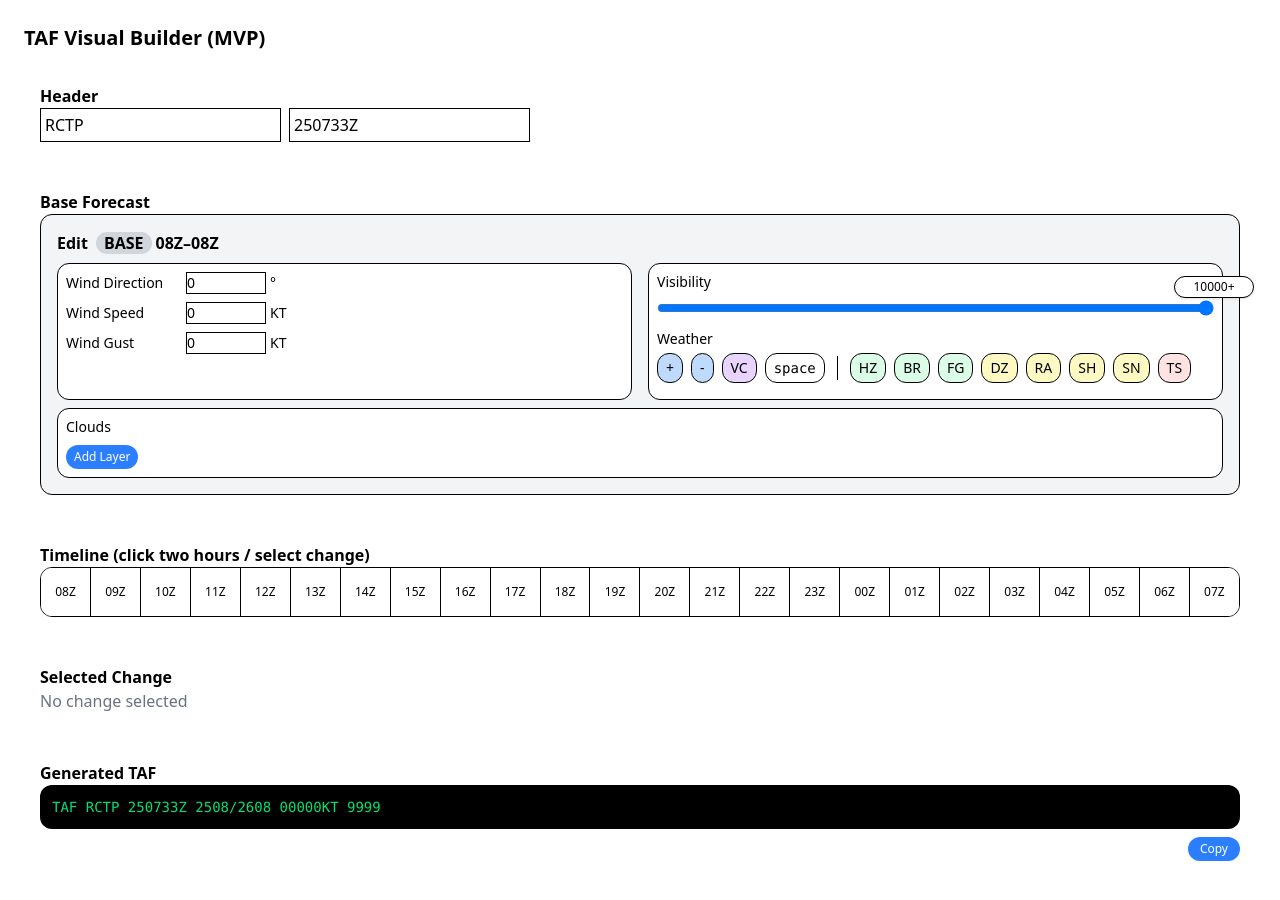
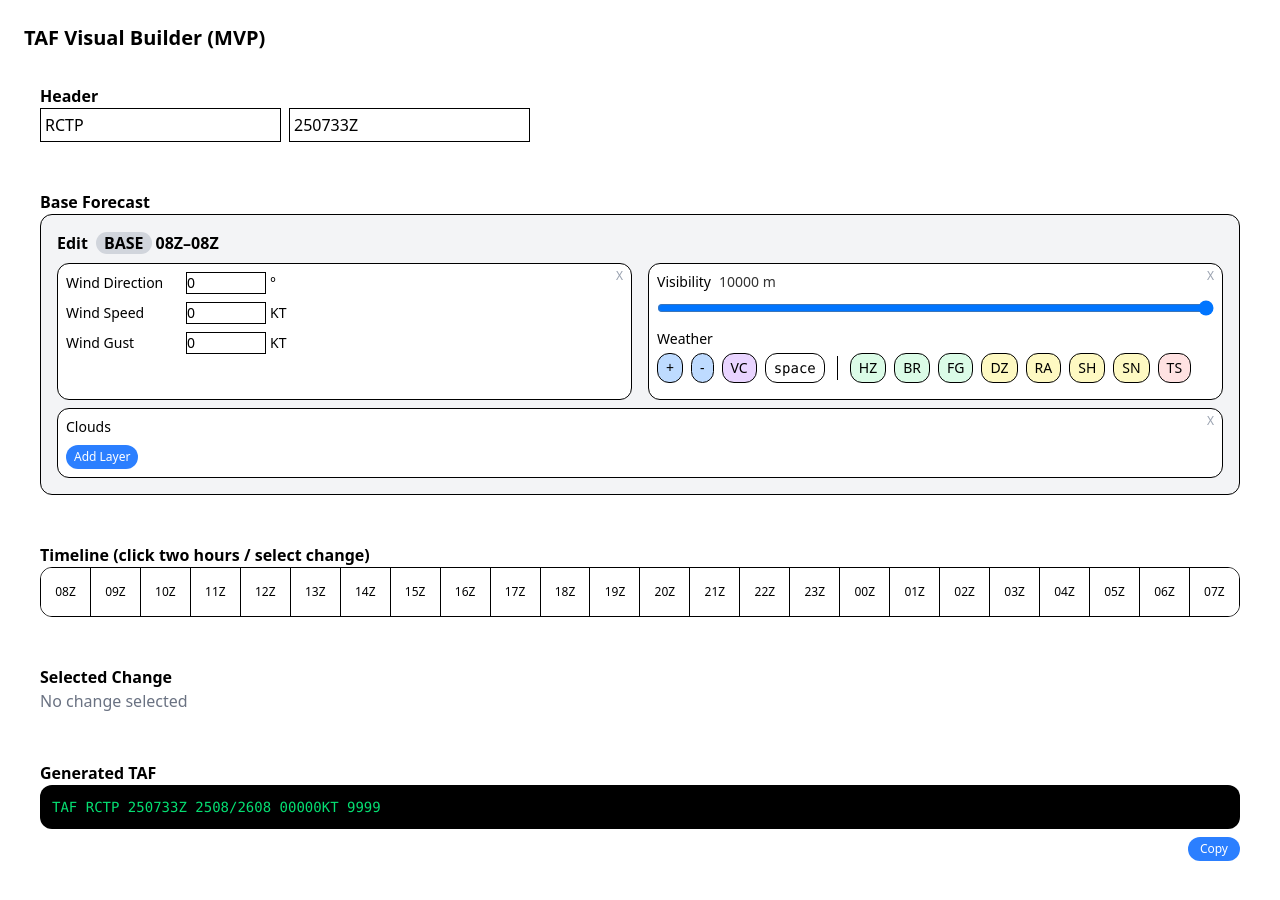
Before and after one commit to sprangdes/taf-visual-builder, a React (Vite) app: page / in a window 1280 px wide. Built offline with nearby package versions, Linux system fonts and the light colour scheme.

Commit message:
更新 ChangeEditor 組件以改善按鈕顯示邏輯，移除不必要的 isChange 狀態，簡化條件判斷

```diff
--- a/src/TafBuilder.tsx
+++ b/src/TafBuilder.tsx
@@ -318,7 +318,6 @@ function ChangeEditor({ change, onUpdate, showActionButtons = false, onDelete, o
 
   // Each section enabled state: base forecast always enabled; for changes, default to disabled
   const isBase = !("type" in change);
-  const isChange = !isBase;
   // Use enabledBlocks in state if present, else fallback to isBase
   // enabledBlocks: { wind: boolean, vis: boolean, clouds: boolean }
   const enabledBlocks =
@@ -573,10 +572,8 @@ function ChangeEditor({ change, onUpdate, showActionButtons = false, onDelete, o
 
       <div className="flex gap-4 mb-2">
         {/* Wind Section */}
-        <div className={`flex-1 border p-2 rounded-xl flex flex-col gap-2 bg-white relative ${
-          isChange && !windEnabled ? "opacity-60 bg-gray-300 pointer-events-none relative grayscale" : ""
-        }`}>
-          {isChange && windEnabled && (
+        <div className={`flex-1 border p-2 rounded-xl flex flex-col gap-2 bg-white relative ${!windEnabled ? "opacity-60 bg-gray-300 pointer-events-none relative grayscale" : ""}`}>
+          {windEnabled && (
             <button
               type="button"
               onClick={() => {
@@ -598,7 +595,7 @@ function ChangeEditor({ change, onUpdate, showActionButtons = false, onDelete, o
               X
             </button>
           )}
-          {isChange && !windEnabled && (
+          {!windEnabled && (
             <div className="absolute inset-0 flex items-center justify-center z-10 pointer-events-auto">
               <button
                 type="button"
@@ -658,15 +655,13 @@ function ChangeEditor({ change, onUpdate, showActionButtons = false, onDelete, o
             />
             <span className="ml-1 text-sm">KT</span>
           </label>
-          {isChange && !windEnabled && (
+          {!windEnabled && (
             <div className="absolute inset-0 bg-gray-400/40 backdrop-blur-[2px] rounded-xl"></div>
           )}
         </div>
         {/* Visibility/Weather Section */}
-        <div className={`flex-1 border p-2 rounded-xl flex flex-col gap-2 bg-white relative ${
-          isChange && !visEnabled ? "opacity-60 bg-gray-300 pointer-events-none relative grayscale" : ""
-        }`}>
-          {isChange && visEnabled && (
+        <div className={`flex-1 border p-2 rounded-xl flex flex-col gap-2 bg-white relative ${!visEnabled ? "opacity-60 bg-gray-300 pointer-events-none relative grayscale" : ""}`}>
+          {visEnabled && (
             <button
               type="button"
               onClick={() => {
@@ -688,7 +683,7 @@ function ChangeEditor({ change, onUpdate, showActionButtons = false, onDelete, o
               X
             </button>
           )}
-          {isChange && !visEnabled && (
+          {!visEnabled && (
             <div className="absolute inset-0 flex items-center justify-center z-10 pointer-events-auto">
               <button
                 type="button"
@@ -712,8 +707,20 @@ function ChangeEditor({ change, onUpdate, showActionButtons = false, onDelete, o
             </div>
           )}
           <label className="block text-sm">
-            Visibility
-            <div className="relative w-full mt-2">
+            <div className="flex items-center">
+              <span>Visibility</span>
+              <span
+                style={{
+                  marginLeft: '8px',
+                  fontSize: '14px',
+                  fontWeight: 500,
+                  color: '#333'
+                }}
+              >
+                {visibility} m
+              </span>
+            </div>
+            <div className="w-full mt-2">
               <input
                 type="range"
                 min={minVis}
@@ -724,19 +731,6 @@ function ChangeEditor({ change, onUpdate, showActionButtons = false, onDelete, o
                 onChange={(e) => updateVisibility(Number(e.target.value))}
                 style={{ zIndex: 1 }}
               />
-              <div
-                className="absolute top-0 -mt-6 bg-white border rounded-xl px-2 py-0.5 text-xs shadow"
-                style={{
-                  width: "80px",
-                  left: `calc(${relativePos}% - 40px)`,
-                  whiteSpace: "nowrap",
-                  pointerEvents: "none",
-                  textAlign: "center",
-                  overflow: "hidden",
-                }}
-              >
-                {visibility === 10000 ? "10000+" : String(visibility).padStart(4, "0")}
-              </div>
             </div>
           </label>
           {showError && (
@@ -845,10 +839,8 @@ function ChangeEditor({ change, onUpdate, showActionButtons = false, onDelete, o
         </div>
       </div>
       {/* Clouds Section */}
-      <div className={`block text-sm mt-2 border p-2 rounded-xl bg-white relative ${
-        isChange && !cloudEnabled ? "opacity-60 bg-gray-300 pointer-events-none relative grayscale" : ""
-      }`}>
-        {isChange && cloudEnabled && (
+      <div className={`block text-sm mt-2 border p-2 rounded-xl bg-white relative ${!cloudEnabled ? "opacity-60 bg-gray-300 pointer-events-none relative grayscale" : ""}`}>
+        {cloudEnabled && (
           <button
             type="button"
             onClick={() => {
@@ -870,7 +862,7 @@ function ChangeEditor({ change, onUpdate, showActionButtons = false, onDelete, o
             X
           </button>
         )}
-        {isChange && !cloudEnabled && (
+        {!cloudEnabled && (
           <div className="absolute inset-0 flex items-center justify-center z-10 pointer-events-auto">
             <button
               type="button"
@@ -954,7 +946,7 @@ function ChangeEditor({ change, onUpdate, showActionButtons = false, onDelete, o
             Add Layer
           </button>
         </div>
-        {isChange && !cloudEnabled && (
+        {!cloudEnabled && (
           <div className="absolute inset-0 bg-gray-400/40 backdrop-blur-[2px] rounded-xl"></div>
         )}
       </div>
```
